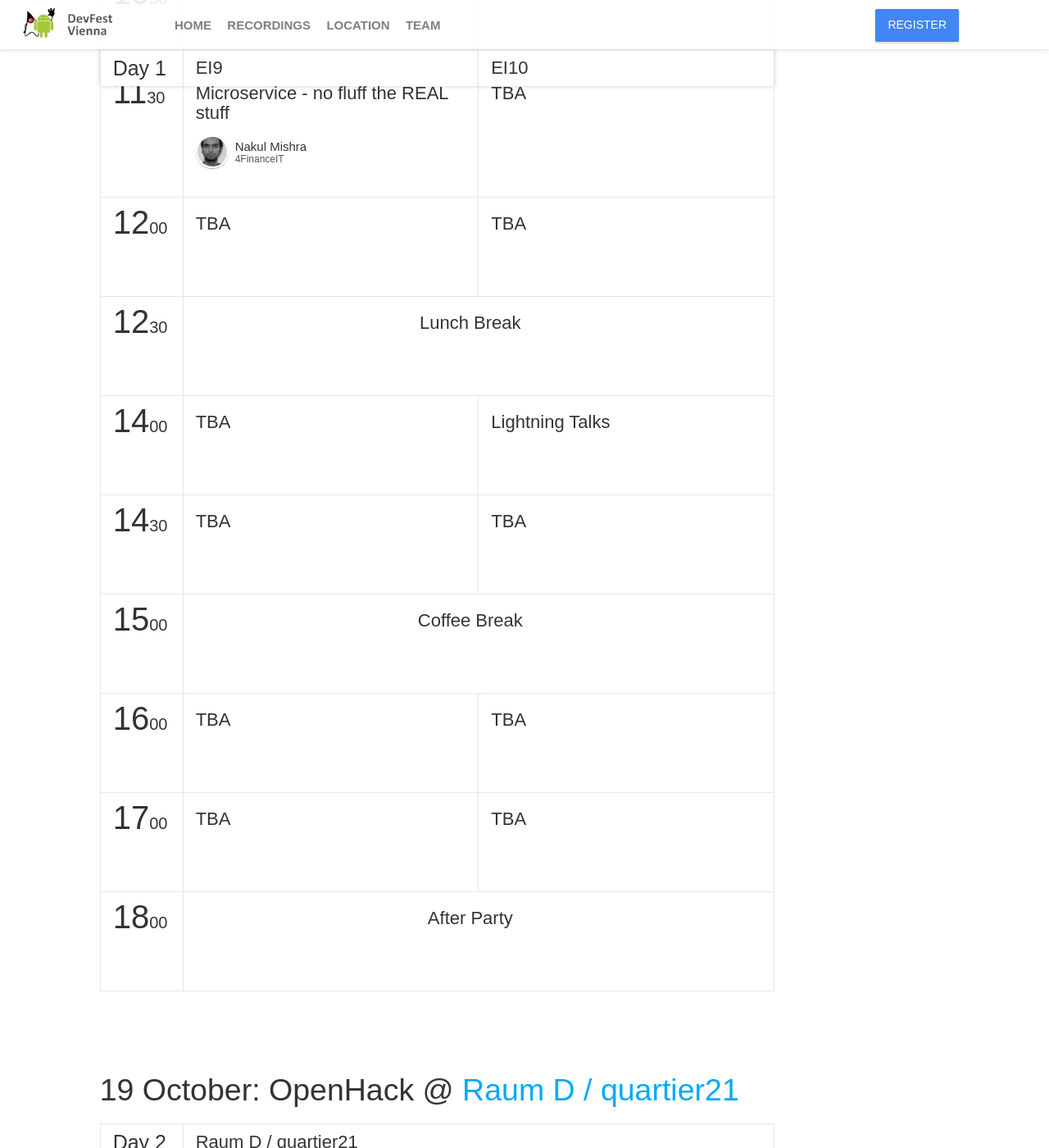
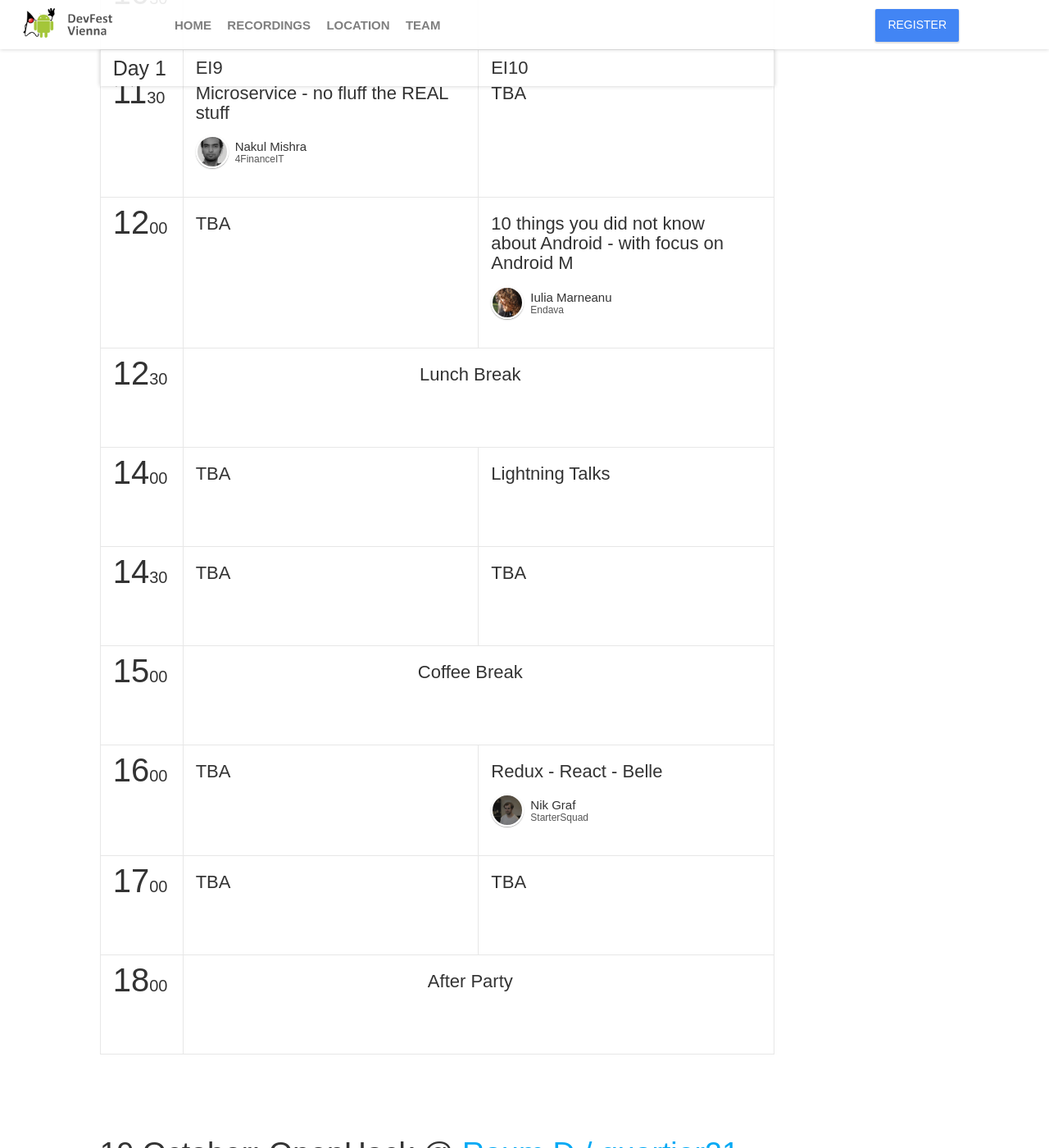
Before and after one commit to DevFestVienna/devfest-at-site, a Jekyll site: the page built from schedule.html, in a window 1280 px wide and 1400 px high, scrolled down 737 px. Shown: the whole window at 82% size. Built offline with Jekyll 4.4.1, drawn with Linux system fonts in a browser that asks for light colours; nearby versions of some CDN libraries; comment, search, counter and statistics services are not loaded.

Commit message:
Added Iulia & Nik

```diff
--- a/_data/sessions.yml
+++ b/_data/sessions.yml
@@ -54,19 +54,19 @@
   language: English
 -
   id: 004
-  title: "TBA"
-  description: "To be announced"
-  track: "TBA"
+  title: "Redux - React - Belle"
+  description: "Details coming soono"
+  track: "Frontend"
   subtype: presentation
-  speakers: []
+  speakers: ["nik-graf"]
   language: English
 -
   id: 005
-  title: "TBA"
-  description: "To be announced"
-  track: "TBA"
+  title: "10 things you did not know about Android - with focus on Android M"
+  description: "Facts related to programming in Android and Marshmallow facts"
+  track: "android"
   subtype: presentation
-  speakers: []
+  speakers: ["iulia-marneanu"]
   language: English
 -
   id: 006
--- a/_data/speakers.yml
+++ b/_data/speakers.yml
@@ -1,3 +1,21 @@
+-
+  id: "iulia-marneanu"
+  current: true
+  name: "Iulia"
+  surname: "Marneanu"
+  title: "Android Developer"
+  company: "Endava"
+  bio: "Organizer of GDG Cluj, Android Developer, and more"
+  thumbnailUrl: IuliaMarneanu.jpg
+-
+  id: "nik-graf"
+  current: true
+  name: "Nik"
+  surname: "Graf"
+  title: "Digital Nomad"
+  company: "StarterSquad"
+  bio: "Passionate about Software Architecture, UX, Skiing & Cycling. I'm working with StarterSquad while traveling the world."
+  thumbnailUrl: NikGraf.jpg
 -
   id: "nakul-mishra"
   current: true
```
Also changed, not shown: img/speakers/IuliaMarneanu.jpg (added), img/speakers/NikGraf.jpg (added).
